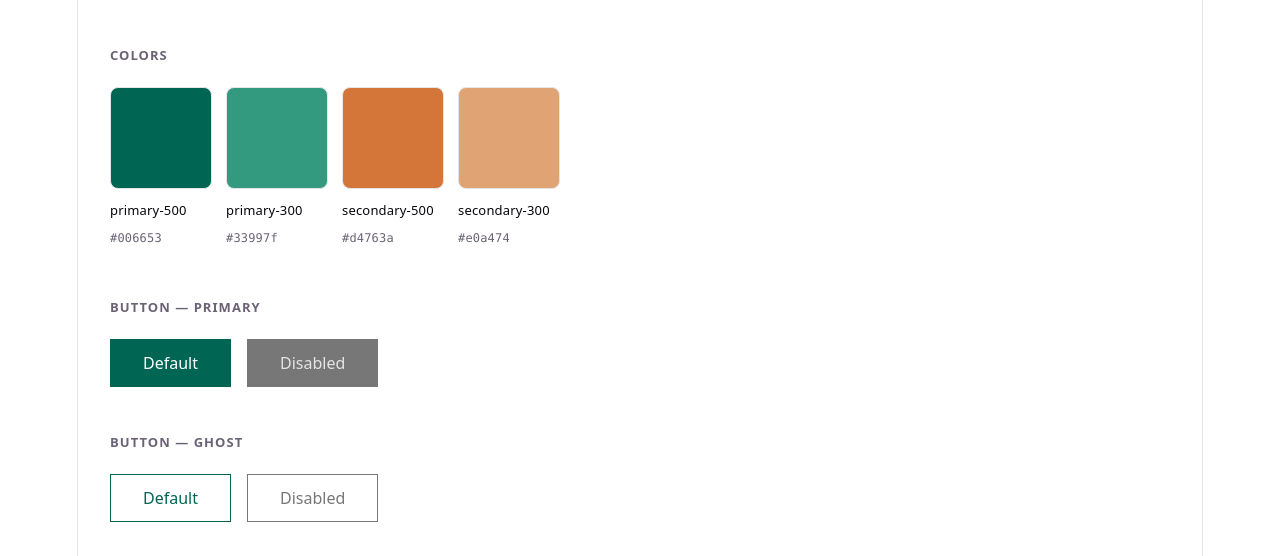
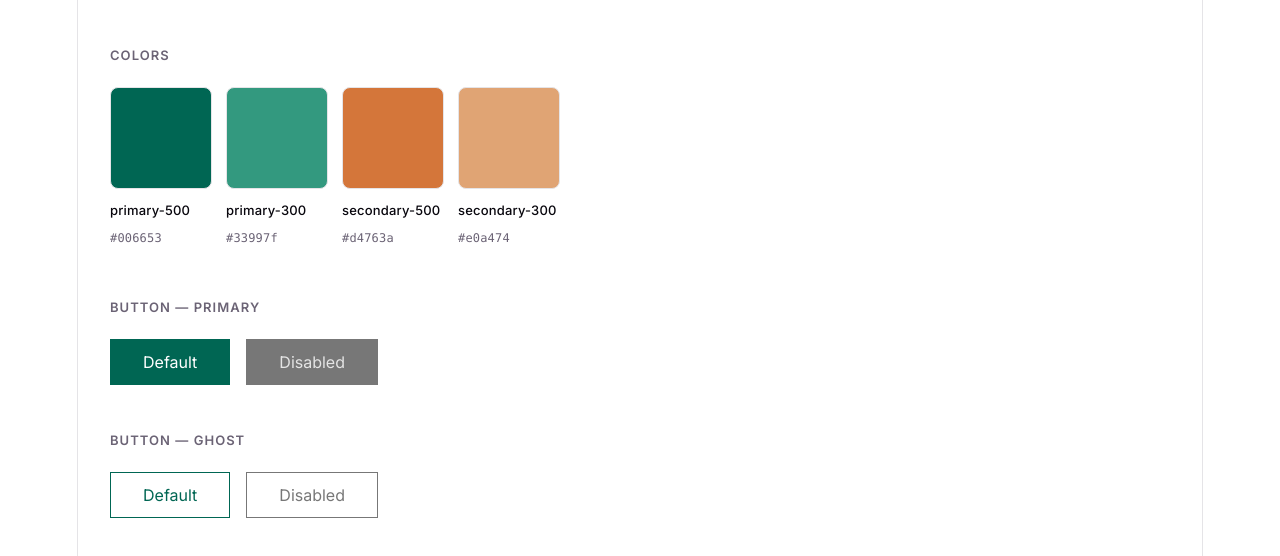
Before and after one commit to tomasludwig/figma-claude, a React (Vite) app: page / in a window 1280 px wide. Shown: the top 556 px of the page. Built offline with nearby package versions, Linux system fonts and the light colour scheme.

Commit message:
add Inter font to match Figma

```diff
--- a/src/index.css
+++ b/src/index.css
@@ -1,3 +1,5 @@
+@import url('https://fonts.googleapis.com/css2?family=Inter:wght@400;500;600&display=swap');
+
 :root {
   /* Figma color tokens */
   --color-primary-500: #006653;
@@ -18,8 +20,8 @@
   --shadow:
     rgba(0, 0, 0, 0.1) 0 10px 15px -3px, rgba(0, 0, 0, 0.05) 0 4px 6px -2px;
 
-  --sans: system-ui, 'Segoe UI', Roboto, sans-serif;
-  --heading: system-ui, 'Segoe UI', Roboto, sans-serif;
+  --sans: 'Inter', system-ui, 'Segoe UI', Roboto, sans-serif;
+  --heading: 'Inter', system-ui, 'Segoe UI', Roboto, sans-serif;
   --mono: ui-monospace, Consolas, monospace;
 
   font: 18px/145% var(--sans);
```
